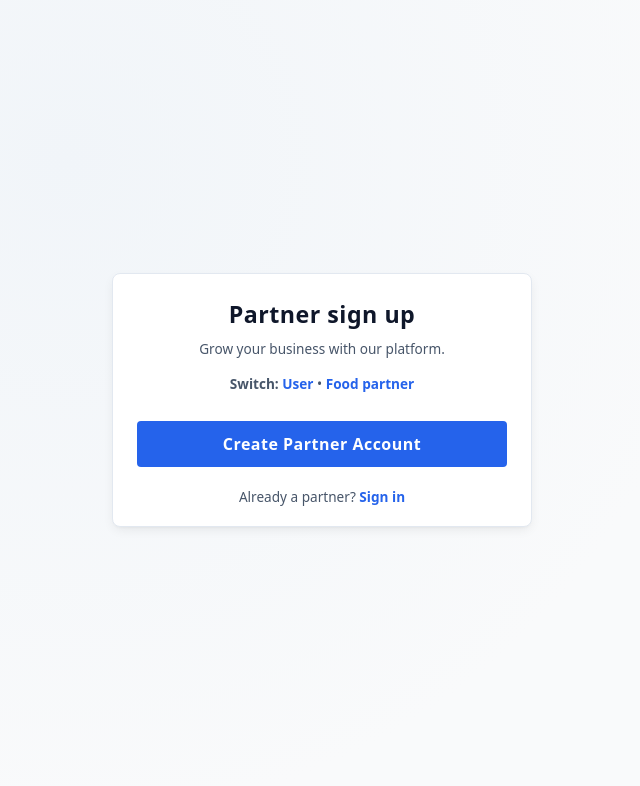
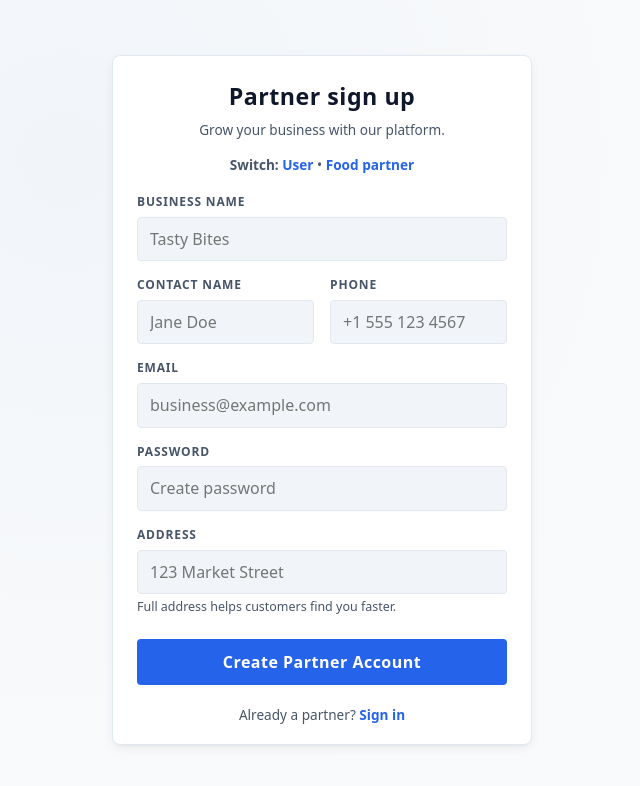
Before and after one commit to deepikas19998-art/Foodreels, a React app in the folder frontend/: page /food-partner/register in a window 1280 px wide. Shown: the top 786 px of the page, without its empty margins (318-958 px from the left). Built offline with nearby package versions, Linux system fonts and the light colour scheme; the HTML template or start-up script is replaced by a standard one.

Commit message:
Fix: Next.js routing and Vercel build issue

```diff
--- a/frontend/src/pages/auth/FoodPartnerRegister.jsx
+++ b/frontend/src/pages/auth/FoodPartnerRegister.jsx
@@ -5,9 +5,10 @@ import axios from 'axios';
 import { useNavigate } from 'react-router-dom';
 
 const FoodPartnerRegister = () => {
+
   const navigate = useNavigate();
 
-  const handleSubmit = async (e) => {
+  const handleSubmit = (e) => {
     e.preventDefault();
 
     const businessName = e.target.businessName.value;
@@ -17,27 +18,21 @@ const FoodPartnerRegister = () => {
     const password = e.target.password.value;
     const address = e.target.address.value;
 
-    try {
-      const response = await axios.post(
-        `${import.meta.env.VITE_API_URL}/api/auth/food-partner/register`,
-        {
-          name: businessName,
+    axios.post("https://foodreels0.onrender.com/api/auth/food-partner/register", {
+      name:businessName,
       contactName,
       phone,
       email,
       password,
       address
-        },
-        { withCredentials: true }
-      );
-
+    }, { withCredentials: true })
+      .then(response => {
         console.log(response.data);
-      navigate("/create-food"); // Redirect after successful registration
-
-    } catch (error) {
-      console.error("There was an error registering!", error.response?.data || error);
-      alert(error.response?.data?.message || "Registration failed");
-    }
+        navigate("/create-food"); // Redirect to create food page after successful registration
+      })
+      .catch(error => {
+        console.error("There was an error registering!", error);
+      });
   };
 
   return (
@@ -51,7 +46,33 @@ const FoodPartnerRegister = () => {
           <strong style={{fontWeight:600}}>Switch:</strong> <Link to="/user/register">User</Link> • <Link to="/food-partner/register">Food partner</Link>
         </nav>
         <form className="auth-form" onSubmit={handleSubmit} noValidate>
-          {/* form fields */}
+          <div className="field-group">
+            <label htmlFor="businessName">Business Name</label>
+            <input id="businessName" name="businessName" placeholder="Tasty Bites" autoComplete="organization" />
+          </div>
+          <div className="two-col">
+            <div className="field-group">
+              <label htmlFor="contactName">Contact Name</label>
+              <input id="contactName" name="contactName" placeholder="Jane Doe" autoComplete="name" />
+            </div>
+            <div className="field-group">
+              <label htmlFor="phone">Phone</label>
+              <input id="phone" name="phone" placeholder="+1 555 123 4567" autoComplete="tel" />
+            </div>
+          </div>
+            <div className="field-group">
+              <label htmlFor="email">Email</label>
+              <input id="email" name="email" type="email" placeholder="business@example.com" autoComplete="email" />
+            </div>
+          <div className="field-group">
+            <label htmlFor="password">Password</label>
+            <input id="password" name="password" type="password" placeholder="Create password" autoComplete="new-password" />
+          </div>
+          <div className="field-group">
+            <label htmlFor="address">Address</label>
+            <input id="address" name="address" placeholder="123 Market Street" autoComplete="street-address" />
+            <p className="small-note">Full address helps customers find you faster.</p>
+          </div>
           <button className="auth-submit" type="submit">Create Partner Account</button>
         </form>
         <div className="auth-alt-action">
```
Also changed, not shown: frontend/src/routes/AppRoutes.jsx (+9 -14 lines). Lines whose indentation alone changed are shown as unchanged.
